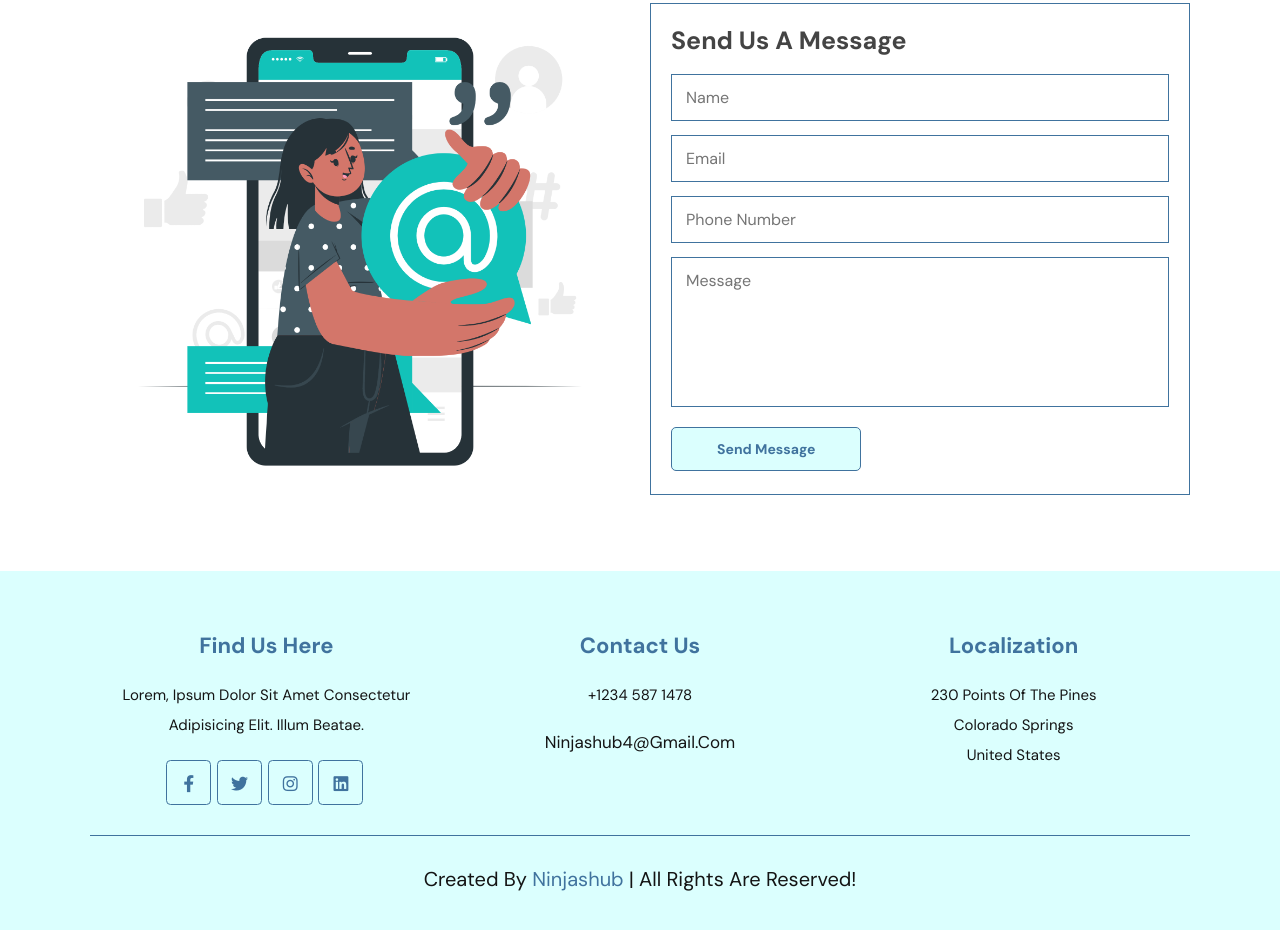
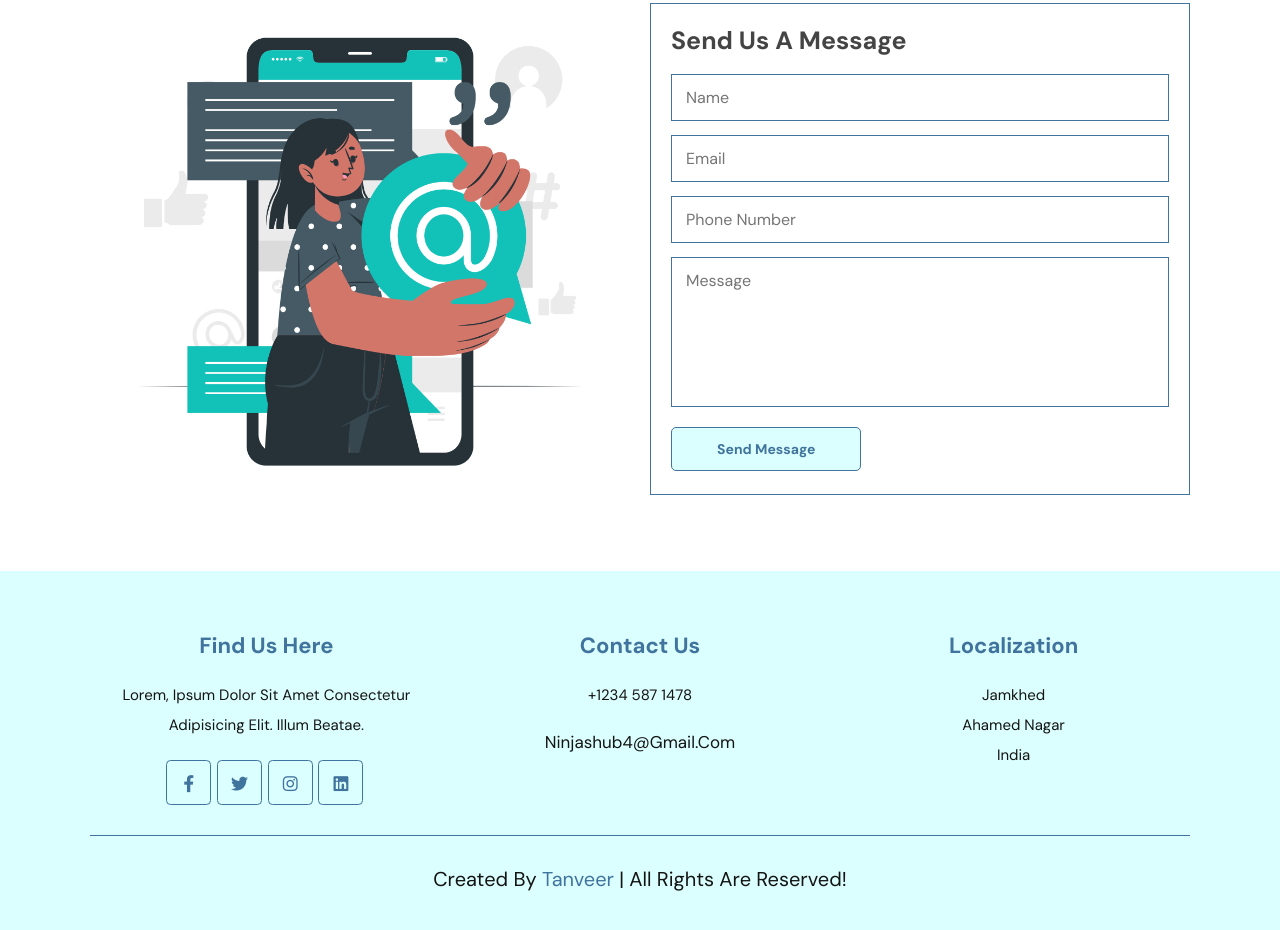
Before and after one commit to TanveerSP/project, a plain HTML site: page index.html in a window 1280 px wide. Shown: the part 4913-5843 px from the top of the page. Drawn offline with nearby package versions, Linux system fonts and the light colour scheme; a web font is replaced by a local one.

Commit message:
Update index.html

```diff
--- a/index.html
+++ b/index.html
@@ -663,13 +663,13 @@
 
             <div class="box">
                 <h3>localization</h3>
-                <p>230 points of the pines <br>
-                colorado springs <br>
-                united states</p>
+                <p>Jamkhed  <br>
+                ahamed nagar <br>
+                india</p>
             </div>
 
         </div>
-        <div class="credit">created by <span>ninjashub </span>| all rights are reserved!</div>
+        <div class="credit">created by <span>Tanveer </span>| all rights are reserved!</div>
     </section>
 
     <!-- footer section ends -->
```
